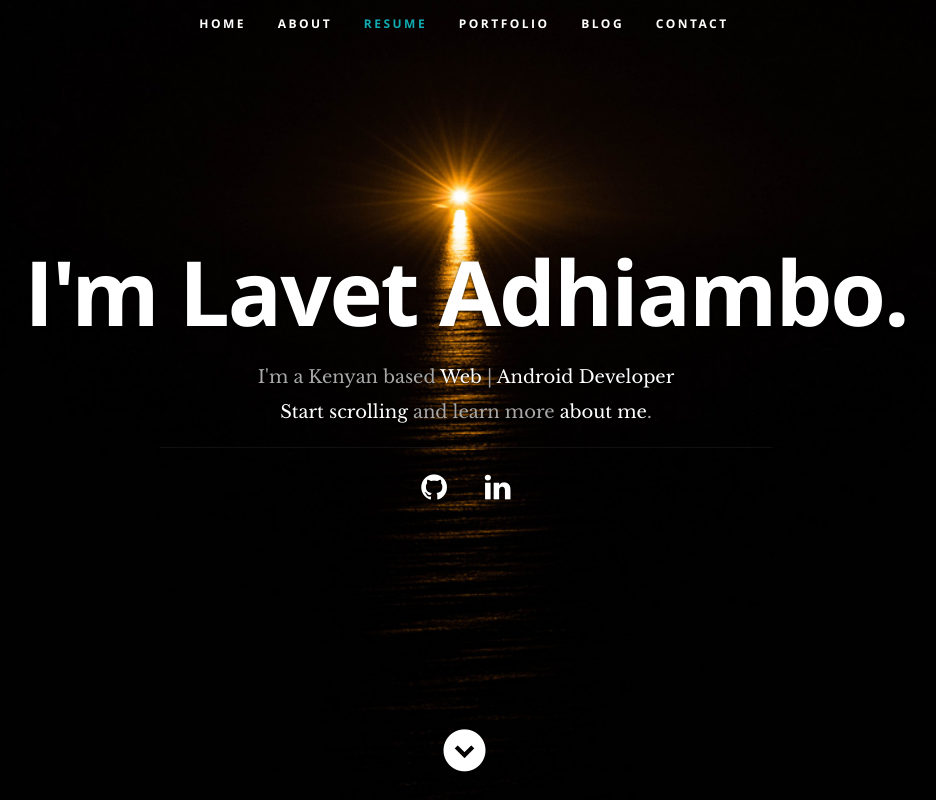
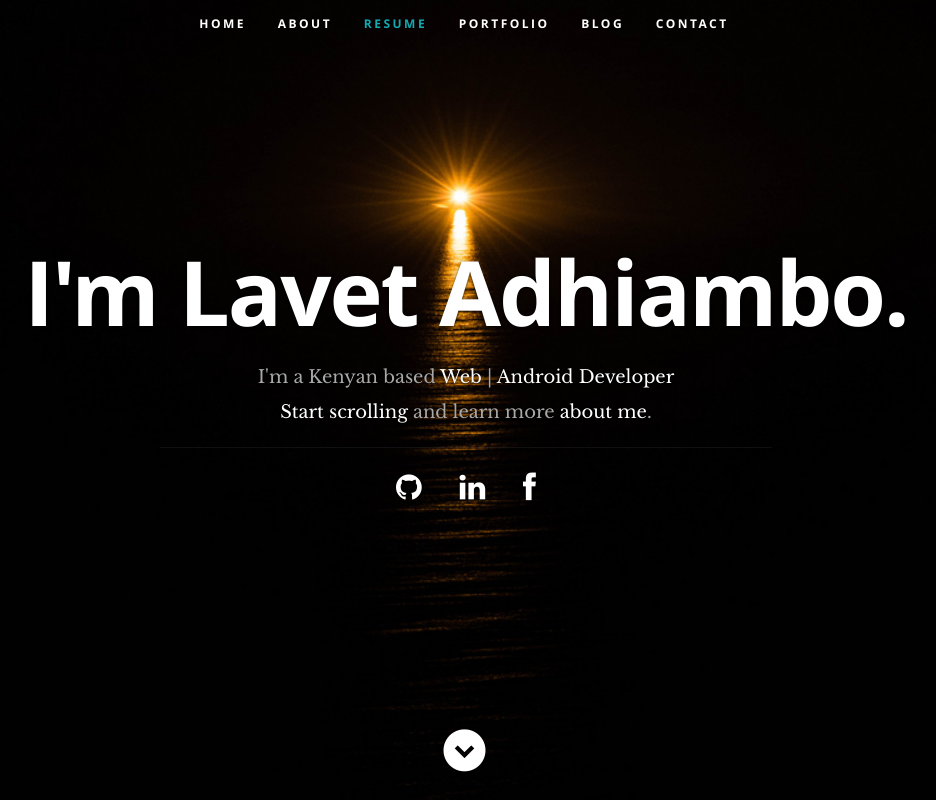
Before and after one commit to Lavetthetechfreak/Lavetthetechfreak.github.io, a plain HTML site: page index.html in a window 1280 px wide. Shown: the top 800 px of the page, without its empty margins (176-1112 px from the left). Drawn offline with nearby package versions, Linux system fonts and the light colour scheme.

Commit message:
added a facebook icon

```diff
--- a/index.html
+++ b/index.html
@@ -71,6 +71,8 @@
             <ul class="social">
                <li><a href="http://www.github.com/Lavetthetechfreak"><i class="fa fa-github"></i></a></li>
                <li><a href="https://ke.linkedin.com/in/lavet-adhiambo-9a1641116"><i class="fa fa-linkedin"></i></a></li>
+               <li><a href="https://www.facebook.com/lavet.adhiambo"><i class="fa fa-facebook"></i></a></li>
+
 
             </ul>
          </div>
```
